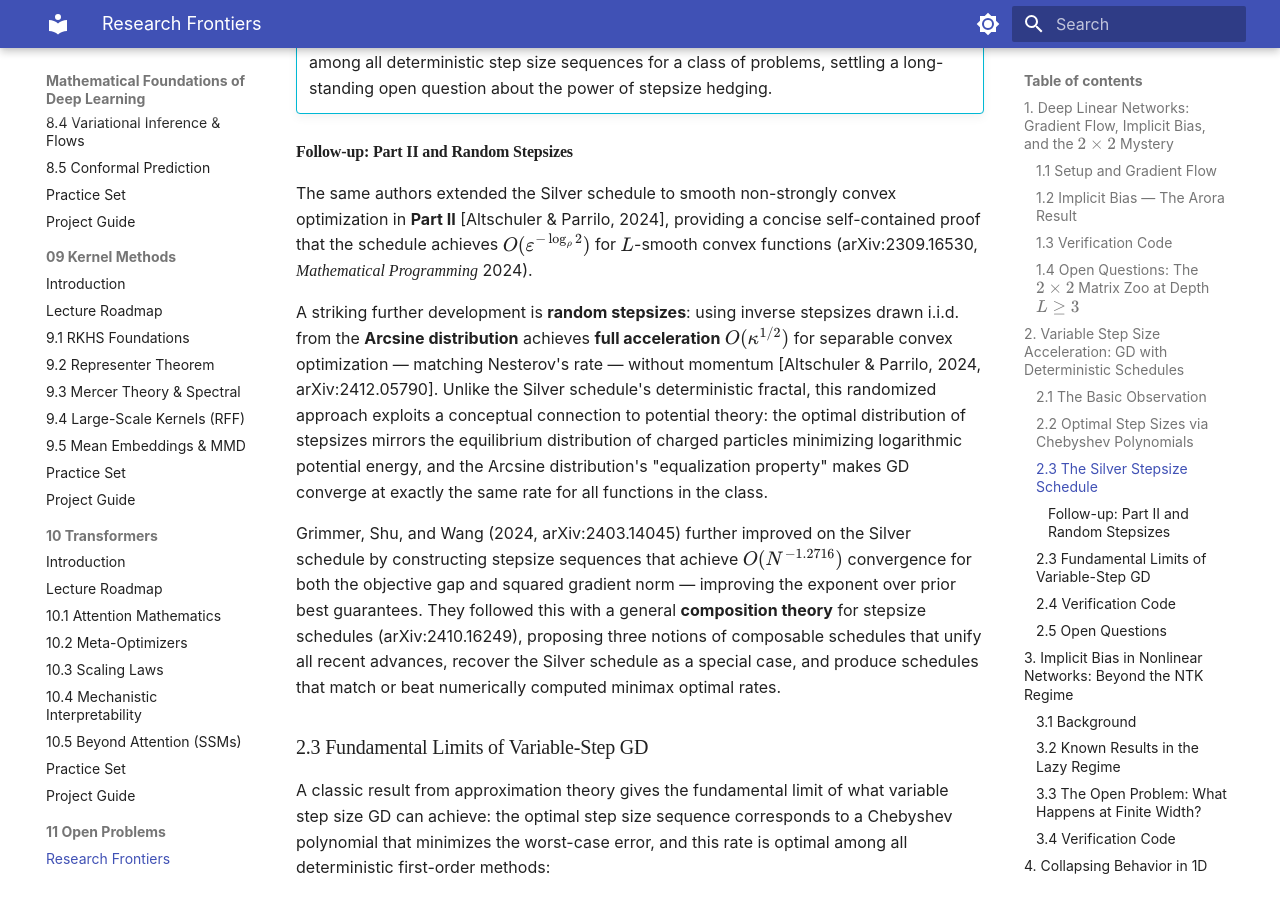
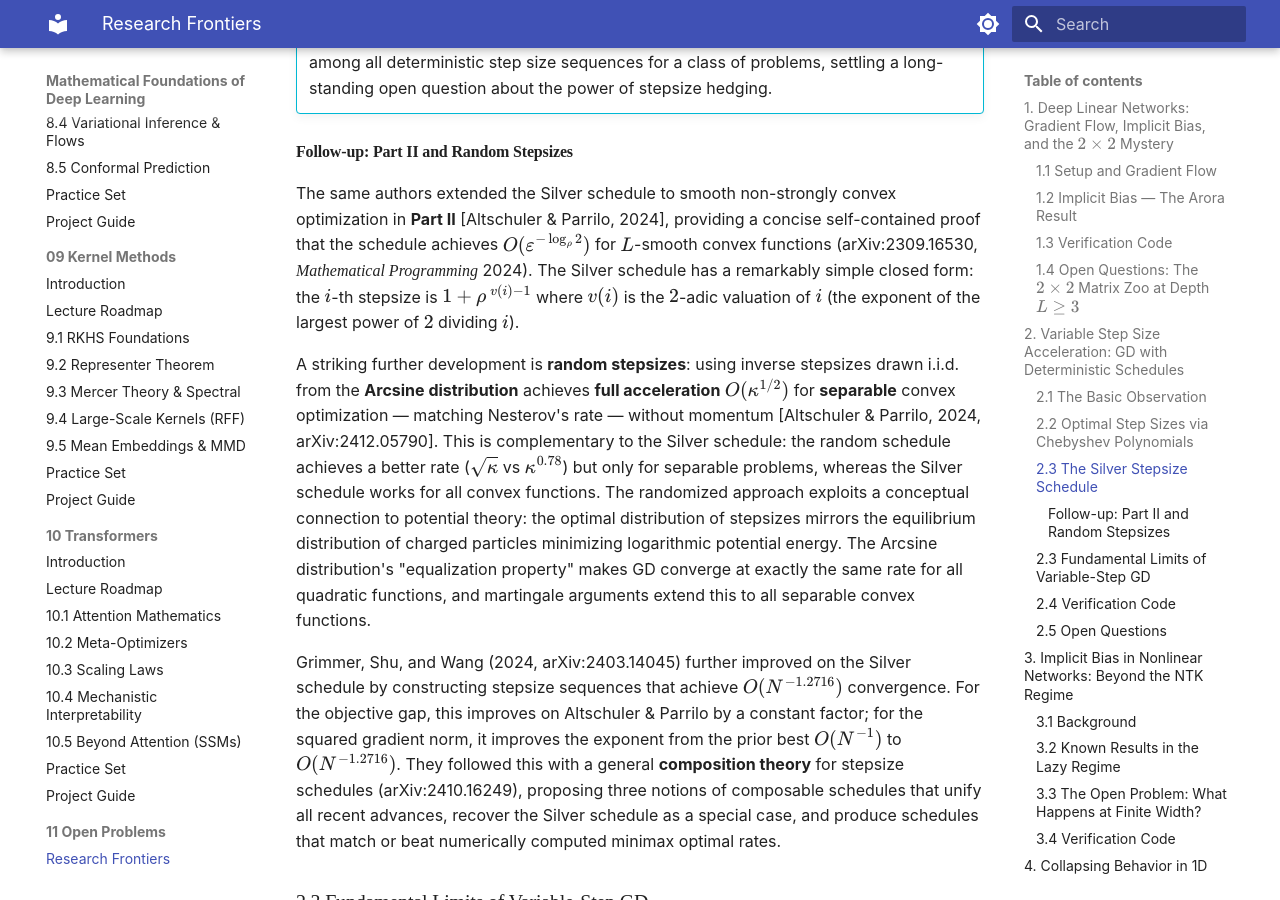
Before and after one commit to lowrank/rtg-mfdl, an MkDocs documentation site: the page built from docs/lectures/11-open-problems/README.md, in a window 1280 px wide and 900 px high, scrolled down 8008 px. Built offline with MkDocs 1.6.1 and Material for MkDocs 9.7.7, drawn with Linux system fonts in a browser that asks for light colours; some web fonts are replaced.

Commit message:
Verify and correct all paper claims against actual arXiv abstracts

```diff
--- a/docs/lectures/11-open-problems/README.md
+++ b/docs/lectures/11-open-problems/README.md
@@ -264,11 +264,11 @@ A recent breakthrough by Altschuler & Parrilo (2023) proves that variable step s
 
 #### Follow-up: Part II and Random Stepsizes
 
-The same authors extended the Silver schedule to smooth non-strongly convex optimization in **Part II** [Altschuler & Parrilo, 2024], providing a concise self-contained proof that the schedule achieves $O(\varepsilon^{-\log_\rho 2})$ for $L$-smooth convex functions (arXiv:2309.16530, *Mathematical Programming* 2024).
+The same authors extended the Silver schedule to smooth non-strongly convex optimization in **Part II** [Altschuler & Parrilo, 2024], providing a concise self-contained proof that the schedule achieves $O(\varepsilon^{-\log_\rho 2})$ for $L$-smooth convex functions (arXiv:2309.16530, *Mathematical Programming* 2024). The Silver schedule has a remarkably simple closed form: the $i$-th stepsize is $1 + \rho^{\,v(i)-1}$ where $v(i)$ is the $2$-adic valuation of $i$ (the exponent of the largest power of $2$ dividing $i$).
 
-A striking further development is **random stepsizes**: using inverse stepsizes drawn i.i.d. from the **Arcsine distribution** achieves **full acceleration** $O(\kappa^{1/2})$ for separable convex optimization — matching Nesterov's rate — without momentum [Altschuler & Parrilo, 2024, arXiv:2412.05790]. Unlike the Silver schedule's deterministic fractal, this randomized approach exploits a conceptual connection to potential theory: the optimal distribution of stepsizes mirrors the equilibrium distribution of charged particles minimizing logarithmic potential energy, and the Arcsine distribution's "equalization property" makes GD converge at exactly the same rate for all functions in the class.
+A striking further development is **random stepsizes**: using inverse stepsizes drawn i.i.d. from the **Arcsine distribution** achieves **full acceleration** $O(\kappa^{1/2})$ for **separable** convex optimization — matching Nesterov's rate — without momentum [Altschuler & Parrilo, 2024, arXiv:2412.05790]. This is complementary to the Silver schedule: the random schedule achieves a better rate ($\sqrt{\kappa}$ vs $\kappa^{0.78}$) but only for separable problems, whereas the Silver schedule works for all convex functions. The randomized approach exploits a conceptual connection to potential theory: the optimal distribution of stepsizes mirrors the equilibrium distribution of charged particles minimizing logarithmic potential energy. The Arcsine distribution's "equalization property" makes GD converge at exactly the same rate for all quadratic functions, and martingale arguments extend this to all separable convex functions.
 
-Grimmer, Shu, and Wang (2024, arXiv:2403.14045) further improved on the Silver schedule by constructing stepsize sequences that achieve $O(N^{-1.2716})$ convergence for both the objective gap and squared gradient norm — improving the exponent over prior best guarantees. They followed this with a general **composition theory** for stepsize schedules (arXiv:2410.16249), proposing three notions of composable schedules that unify all recent advances, recover the Silver schedule as a special case, and produce schedules that match or beat numerically computed minimax optimal rates.
+Grimmer, Shu, and Wang (2024, arXiv:2403.14045) further improved on the Silver schedule by constructing stepsize sequences that achieve $O(N^{-1.2716})$ convergence. For the objective gap, this improves on Altschuler & Parrilo by a constant factor; for the squared gradient norm, it improves the exponent from the prior best $O(N^{-1})$ to $O(N^{-1.2716})$. They followed this with a general **composition theory** for stepsize schedules (arXiv:2410.16249), proposing three notions of composable schedules that unify all recent advances, recover the Silver schedule as a special case, and produce schedules that match or beat numerically computed minimax optimal rates.
 
 ### 2.3 Fundamental Limits of Variable-Step GD
 
```
